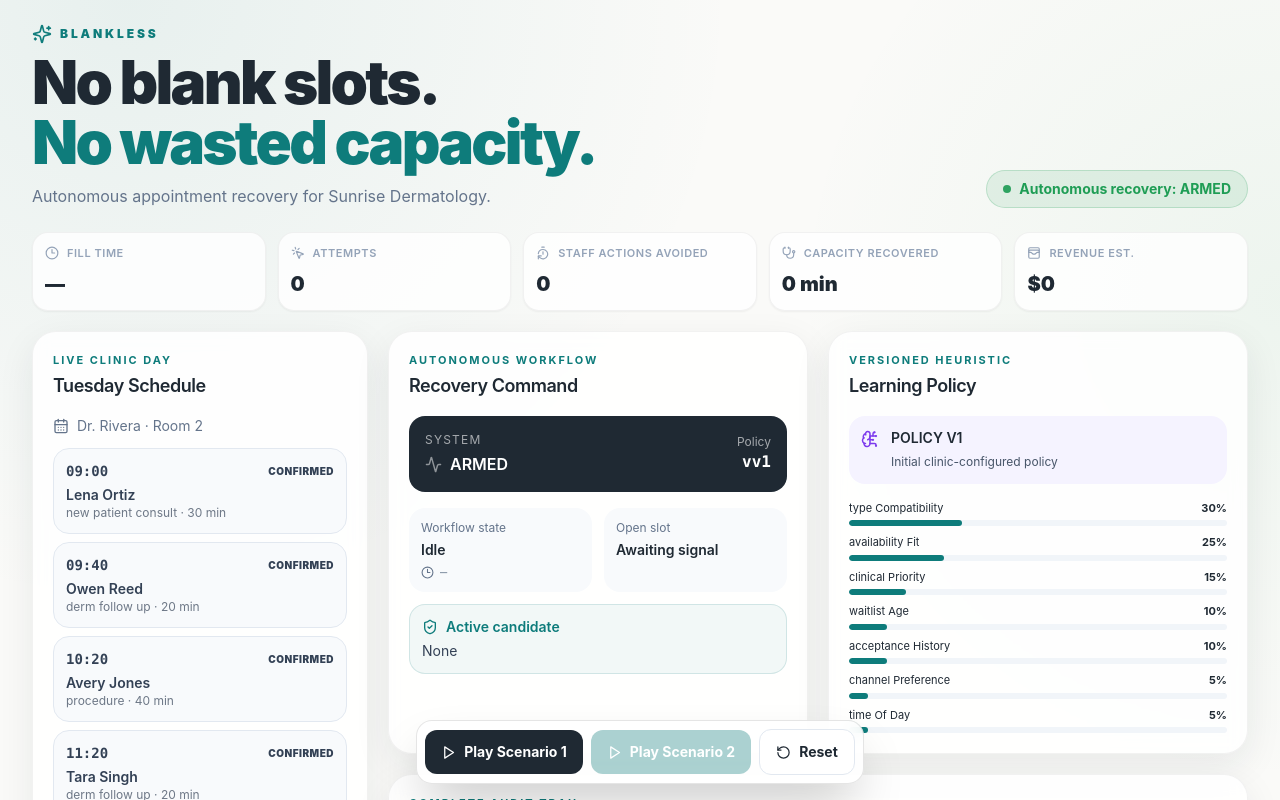
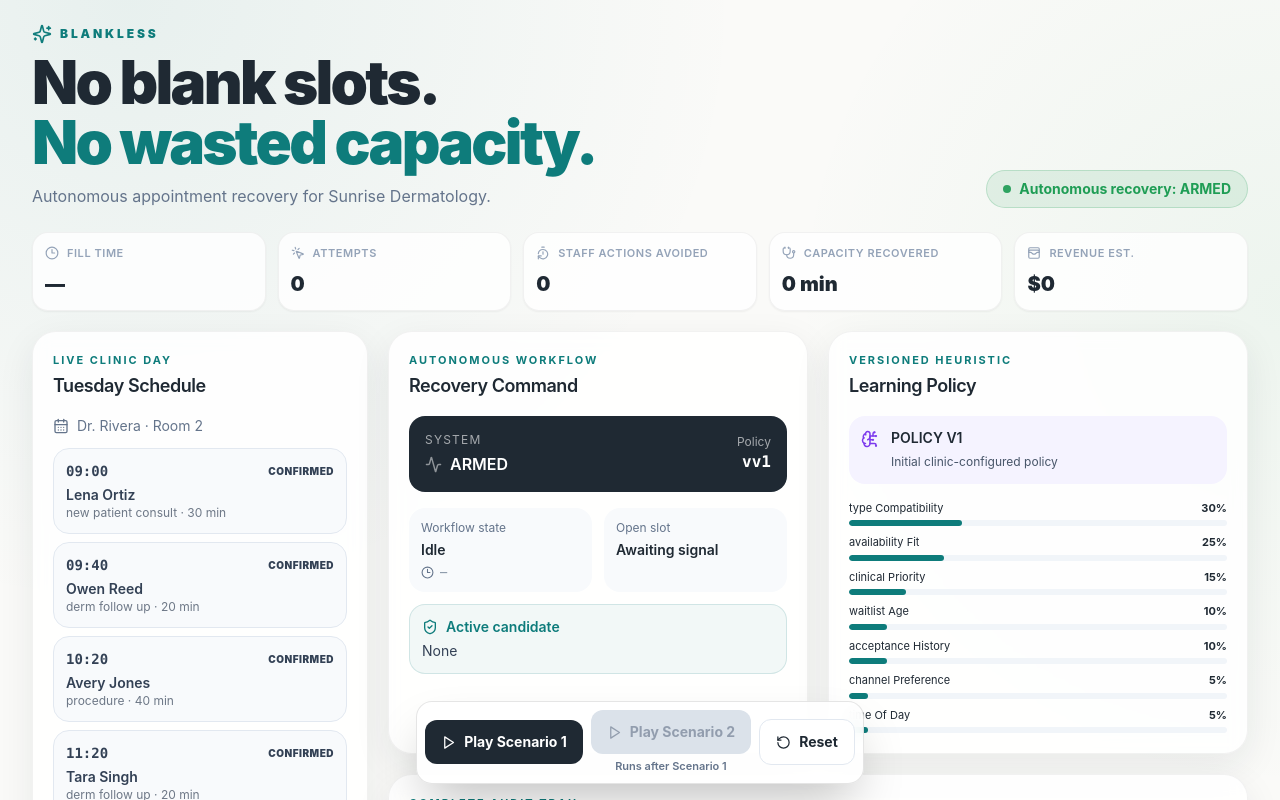
Before and after one commit to patricktran1/Blankless, a Next.js app: page / in a window 1280 px wide. Shown: the top 800 px of the page. Built offline with nearby package versions, Linux system fonts and the light colour scheme.

Commit message:
fix: visibly lock Scenario 2 until policy v2

```diff
--- a/app/page.tsx
+++ b/app/page.tsx
@@ -11,6 +11,7 @@ import { useDemoStore } from "@/lib/store";
 
 export default function Home() {
   const { running, policy, metrics } = useDemoStore();
+  const scenario2Locked = policy.id !== "policy-v2";
   return <main className="mx-auto min-h-screen max-w-[1500px] px-4 py-6 md:px-8">
     <header className="mb-6 flex flex-col gap-4 md:flex-row md:items-end md:justify-between">
       <div><div className="flex items-center gap-2 text-teal"><Sparkles size={20}/><span className="text-xs font-black uppercase tracking-[.24em]">Blankless</span></div><h1 className="mt-2 text-4xl font-black tracking-[-.045em] md:text-6xl">No blank slots.<br/><span className="text-teal">No wasted capacity.</span></h1><p className="mt-3 max-w-2xl text-base text-slate-500">Autonomous appointment recovery for Sunrise Dermatology.</p></div>
@@ -26,7 +27,10 @@ export default function Home() {
     </div>
     <div className="sticky bottom-4 z-20 mx-auto mt-6 flex w-fit flex-wrap items-center justify-center gap-2 rounded-2xl border border-black/10 bg-white/90 p-2 shadow-2xl backdrop-blur">
       <button disabled={running || metrics.recovered > 0} onClick={() => playScenario(1)} className="flex items-center gap-2 rounded-xl bg-ink px-4 py-3 text-sm font-bold text-white disabled:cursor-not-allowed disabled:opacity-35"><Play size={15}/> Play Scenario 1</button>
-      <button disabled={running || policy.id !== "policy-v2" || metrics.recovered !== 1} onClick={() => playScenario(2)} className="flex items-center gap-2 rounded-xl bg-teal px-4 py-3 text-sm font-bold text-white disabled:cursor-not-allowed disabled:opacity-35"><Play size={15}/> Play Scenario 2</button>
+      <div className="flex flex-col items-center gap-1">
+        <button disabled={running || scenario2Locked || metrics.recovered !== 1} onClick={() => playScenario(2)} className="flex items-center gap-2 rounded-xl bg-teal px-4 py-3 text-sm font-bold text-white disabled:cursor-not-allowed disabled:bg-slate-300 disabled:text-slate-500 disabled:opacity-70"><Play size={15}/> Play Scenario 2</button>
+        {scenario2Locked && <span className="text-[11px] font-semibold text-slate-500">Runs after Scenario 1</span>}
+      </div>
       <button onClick={resetDemo} className="flex items-center gap-2 rounded-xl border border-slate-200 bg-white px-4 py-3 text-sm font-bold"><RotateCcw size={15}/> Reset</button>
     </div>
     <footer className="mt-6 flex items-center justify-between border-t py-5 text-xs text-slate-400"><span>Deterministic FSM · Versioned policy · Single-fill lock</span><span className="rounded-full bg-slate-100 px-3 py-1.5 font-semibold">QA-ready · local fallback active</span></footer>
```
